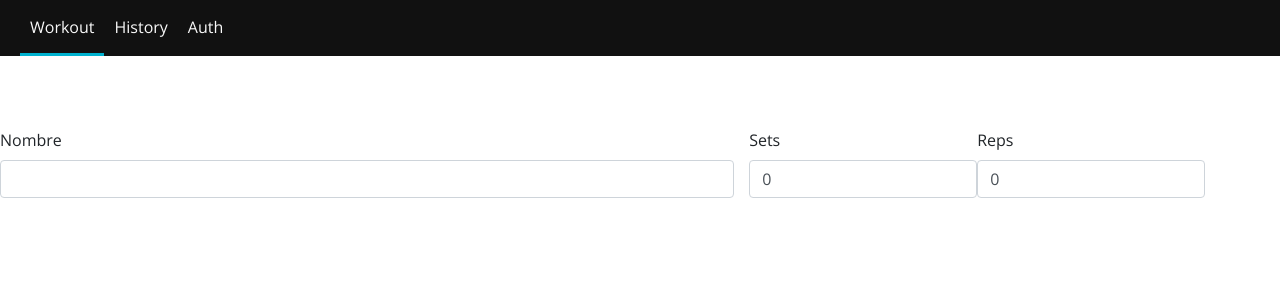
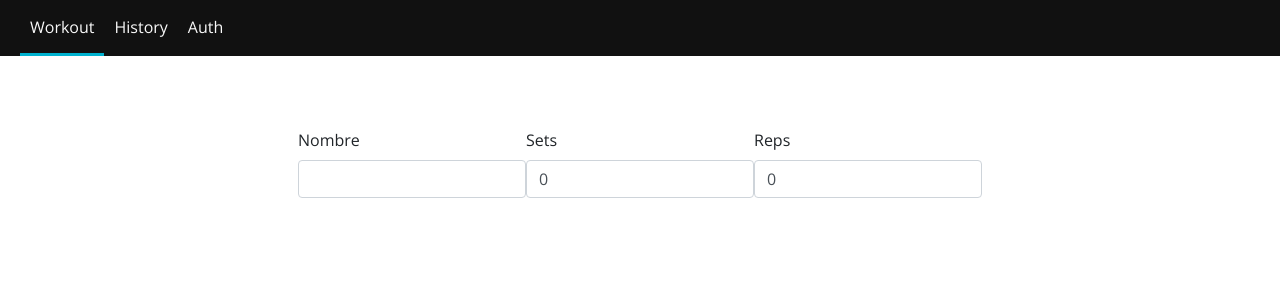
Before and after one commit to BigDog1400/acapp2, a React (Create React App) app: page /workout/draft in a window 1280 px wide. Shown: the top 300 px of the page. Built offline with nearby package versions, Linux system fonts and the light colour scheme.

Commit message:
Se agregan estilos a form-workout

```diff
--- a/src/components/Workout/Workout-draft/Input_Exercise/Input_Exercise.js
+++ b/src/components/Workout/Workout-draft/Input_Exercise/Input_Exercise.js
@@ -25,29 +25,29 @@ const Input_Exercise = () => {
       >
         <Form>
           <Row>
-                <Col xs={7}>
             <FormikControls
               control='input'
               type='text'
-               label= 'Nombre'
+              label='Nombre'
               name='name'
-               />
-               </Col>
-               <FormikControls
-               control='input'
-               type='number'
-               label= 'Sets'
-                name='sets'
+              className='mx-auto'
             />
             <FormikControls
               control='input'
               type='number'
-               label= 'Reps'
+              label='Sets'
+              name='sets'
+              className='mx-auto'
+            />
+            <FormikControls
+              control='input'
+              type='number'
+              label='Reps'
               name='reps'
+              className='mx-auto'
             />
           </Row>
         </Form>
-
       </Formik>
     );
 }
--- a/src/containers/Workout/Workout-draft/WorkoutDraft.js
+++ b/src/containers/Workout/Workout-draft/WorkoutDraft.js
@@ -1,10 +1,13 @@
 import React from 'react';
 import Input_Exercise from '../../../components/Workout/Workout-draft/Input_Exercise/Input_Exercise';
+import './style.scss';
 const WorkoutDraft = () => {
     return (
-        <div>
-            <Input_Exercise></Input_Exercise>
+      <div className='container_form-workout'>
+        <div className='form-workout'>
+          <Input_Exercise></Input_Exercise>
         </div>
+      </div>
     );
 }
 
--- /dev/null
+++ b/src/containers/Workout/Workout-draft/style.scss
@@ -0,0 +1,9 @@
+.container_form-workout{
+    display: flex;
+    margin: 0 auto;
+
+    .form-workout{
+        margin: 0 auto;
+        // display: flex;
+    }
+}
--- a/src/shared/FormikControls/FormikFields/Input.js
+++ b/src/shared/FormikControls/FormikFields/Input.js
@@ -4,9 +4,9 @@ import TextError from './TextError';
 const Input = (props) => {
     const {label, name, ...rest} = props;
     return (
-        <div className='form-group'>
+        <div className='form-group'  {...rest}>
             <label className='form-label' htmlFor={name}>{label}</label>
-            <Field className='form-control' id={name} name={name} {...rest}></Field>
+            <Field className='form-control' id={name} name={name}></Field>
             <ErrorMessage name={name} component={TextError}></ErrorMessage>
         </div>
     );
```
Also changed, not shown: src/components/Workout/Workout-draft/Input_Exercise/styles.scss (added). Lines whose indentation alone changed are shown as unchanged.
